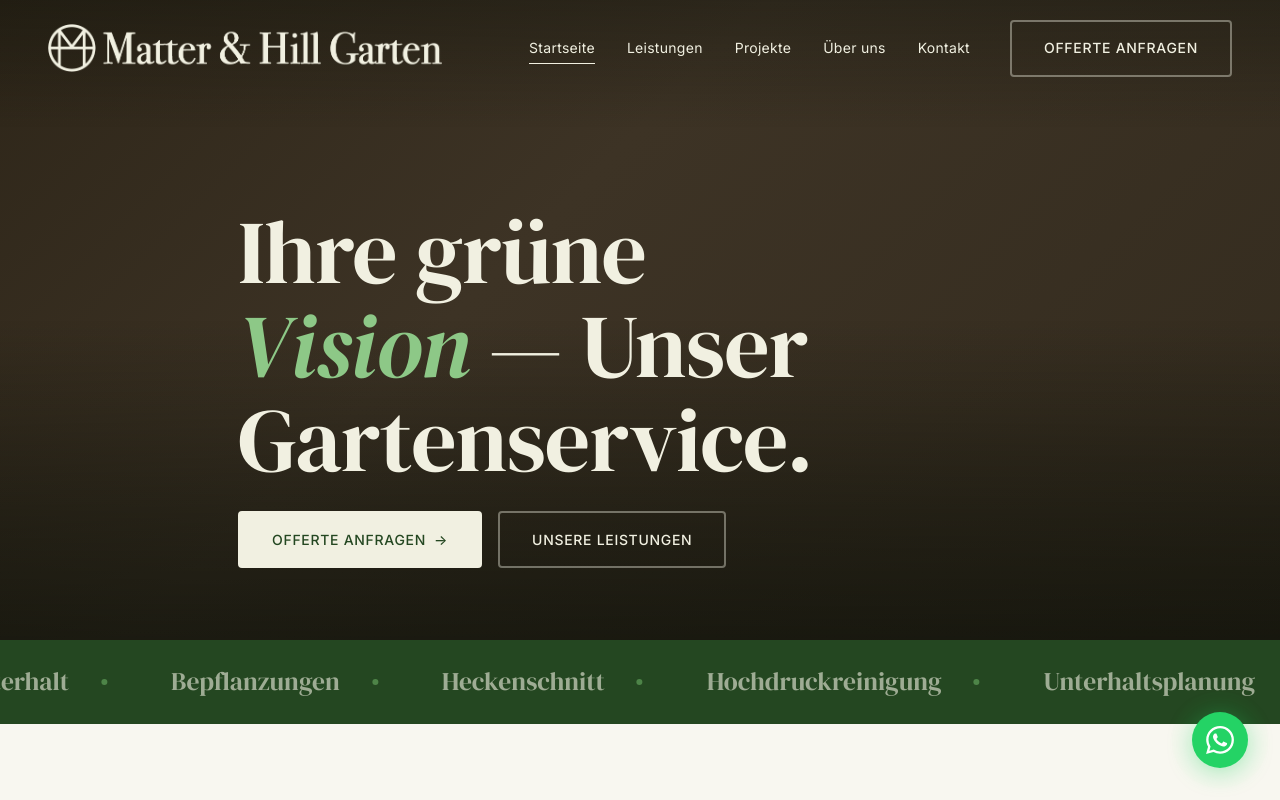
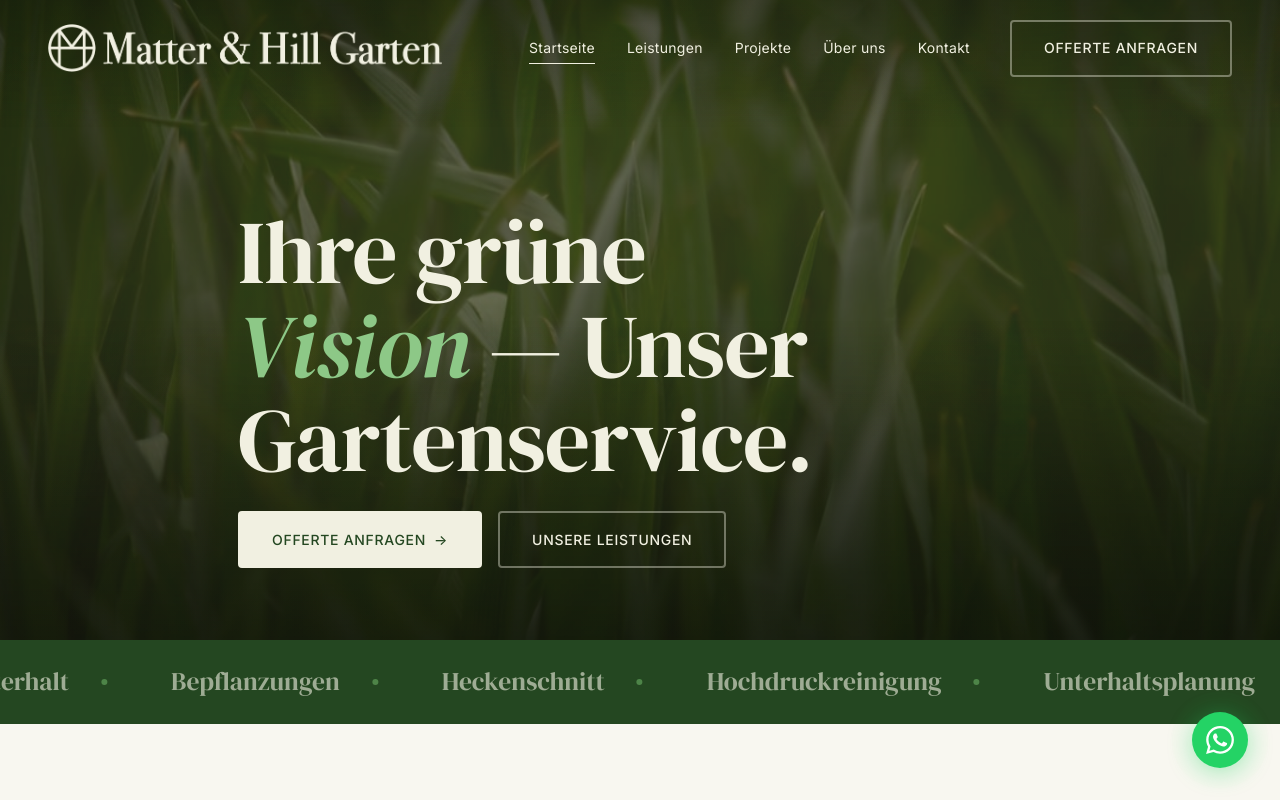
Before and after one commit to leitung-gif/matterundhill, a plain HTML site: page index.html in a window 1280 px wide. Shown: the top 800 px of the page. Drawn offline with nearby package versions, Linux system fonts and the light colour scheme; animation ran at ten frames a second.

Commit message:
feat: grass photo fallback for iOS/non-WebGPU devices, hidden when 3D loads

```diff
--- a/css/style.css
+++ b/css/style.css
@@ -476,6 +476,22 @@ p {
   opacity: 0.35;
 }
 
+.hero__grass-fallback {
+  position: absolute;
+  inset: 0;
+  width: 100%;
+  height: 100%;
+  object-fit: cover;
+  object-position: center bottom;
+  opacity: 0.7;
+  z-index: 0;
+}
+
+/* Hide fallback when Three.js canvas is loaded */
+.hero__bg.grass-loaded .hero__grass-fallback {
+  display: none;
+}
+
 .hero__overlay {
   position: absolute;
   inset: 0;
--- a/index.html
+++ b/index.html
@@ -146,7 +146,9 @@
     <!-- HERO SECTION -->
     <section class="hero" id="hero">
       <div class="hero__bg" id="grassCanvas" style="background: linear-gradient(135deg, #2e2619 0%, #3d3325 40%, #332b1e 100%);">
-        <!-- Three.js WebGPU grass canvas renders here; dark green gradient fallback -->
+        <!-- Fallback grass image for devices without WebGPU (iOS) -->
+        <img src="assets/images/grass-fallback.jpg" alt="" class="hero__grass-fallback" loading="eager">
+        <!-- Three.js WebGPU grass canvas renders on top when available -->
       </div>
       <div class="hero__overlay" style="background: linear-gradient(to bottom, rgba(5,10,4,0.3) 0%, transparent 20%, transparent 50%, rgba(5,10,4,0.4) 80%, rgba(5,10,4,0.6) 100%); pointer-events: none;"></div>
 
```
Also changed, not shown: assets/images/grass-fallback.jpg (added).
